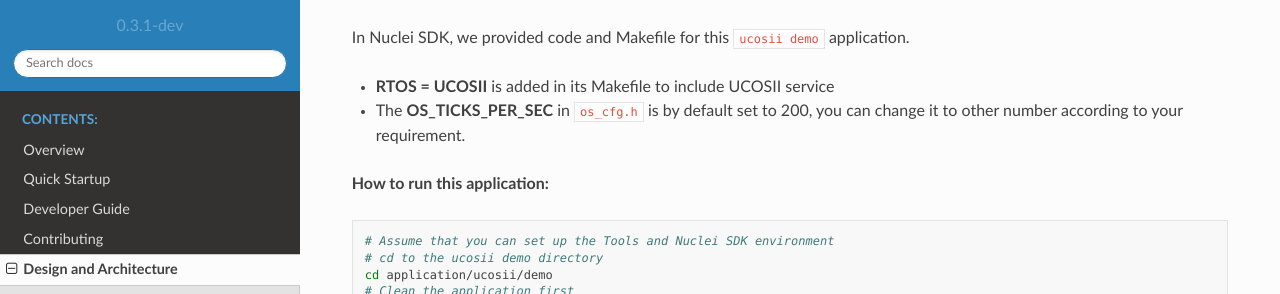
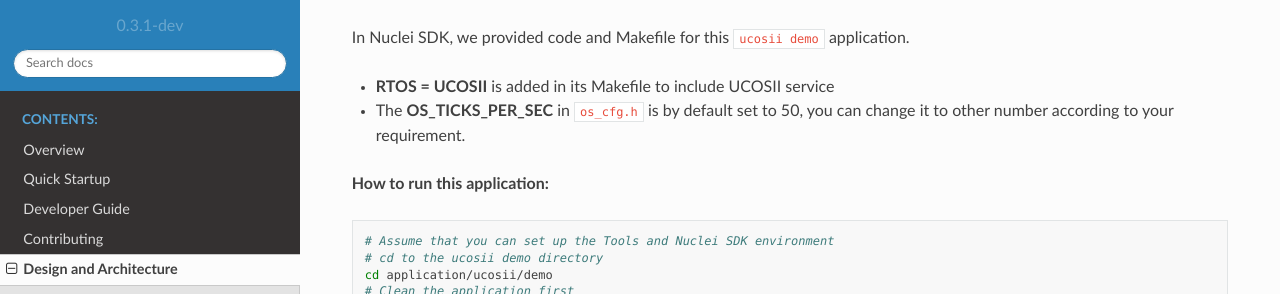
Before and after one commit to Nuclei-Software/nuclei-sdk, a Sphinx documentation site: the page built from doc/source/design/app.rst, in a window 1280 px wide and 1400 px high, scrolled down 13042 px. Shown: the part 157-451 px from the top of the window. Built offline with Sphinx 7.4.7 and the Read the Docs theme 2.0.0, drawn with Linux system fonts in a browser that asks for light colours; some of the changed text lies outside the part shown.

Commit message:
doc: update changelog and app
Signed-off-by: Huaqi Fang <578567190@qq.com>

```diff
--- a/doc/source/changelog.rst
+++ b/doc/source/changelog.rst
@@ -34,6 +34,7 @@
 * Application
 
     - Increase idle and finsh thread stack for RT-Thread, due to stack size is not enough for RISC-V 64bit
+    - Set rt-thread example tick hz to 100, and ucosii example tick hz to 50
 
 * Build
 
--- a/doc/source/design/app.rst
+++ b/doc/source/design/app.rst
@@ -696,7 +696,7 @@
 In Nuclei SDK, we provided code and Makefile for this ``freertos demo`` application.
 
 * **RTOS = FreeRTOS** is added in its Makefile to include FreeRTOS service
-* The **configTICK_RATE_HZ** in ``FreeRTOSConfig.h`` is set to 200, you can change it
+* The **configTICK_RATE_HZ** in ``FreeRTOSConfig.h`` is set to 100, you can change it
   to other number according to your requirement.
 
 **How to run this application:**
@@ -761,7 +761,7 @@
 In Nuclei SDK, we provided code and Makefile for this ``ucosii demo`` application.
 
 * **RTOS = UCOSII** is added in its Makefile to include UCOSII service
-* The **OS_TICKS_PER_SEC** in ``os_cfg.h`` is by default set to 200, you can change it
+* The **OS_TICKS_PER_SEC** in ``os_cfg.h`` is by default set to 50, you can change it
   to other number according to your requirement.
 
 .. note:
@@ -839,7 +839,7 @@
 In Nuclei SDK, we provided code and Makefile for this ``rtthread demo`` application.
 
 * **RTOS = RTThread** is added in its Makefile to include RT-Thread service
-* The **RT_TICK_PER_SECOND** in ``rtconfig.h`` is by default set to `200`, you can change it
+* The **RT_TICK_PER_SECOND** in ``rtconfig.h`` is by default set to `100`, you can change it
   to other number according to your requirement.
 
 
@@ -904,7 +904,7 @@
 
 * **RTOS = RTThread** is added in its Makefile to include RT-Thread service
 * **RTTHREAD_MSH := 1** is added in its Makefile to include RT-Thread msh component
-* The **RT_TICK_PER_SECOND** in ``rtconfig.h`` is by default set to `200`, you can change it
+* The **RT_TICK_PER_SECOND** in ``rtconfig.h`` is by default set to `100`, you can change it
   to other number according to your requirement.
 * To run this application in :ref:`design_soc_demosoc`, the SoC clock frequency must be above 16MHz,
   if run in 8MHz, uart read is not correct due to bit error in uart rx process.
```
